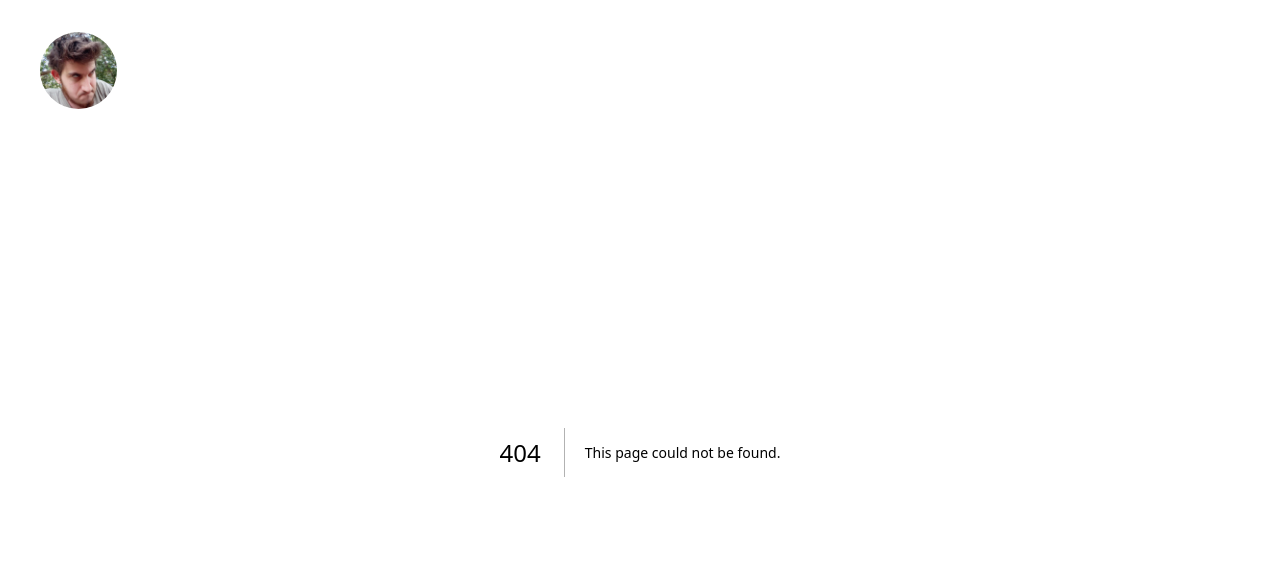
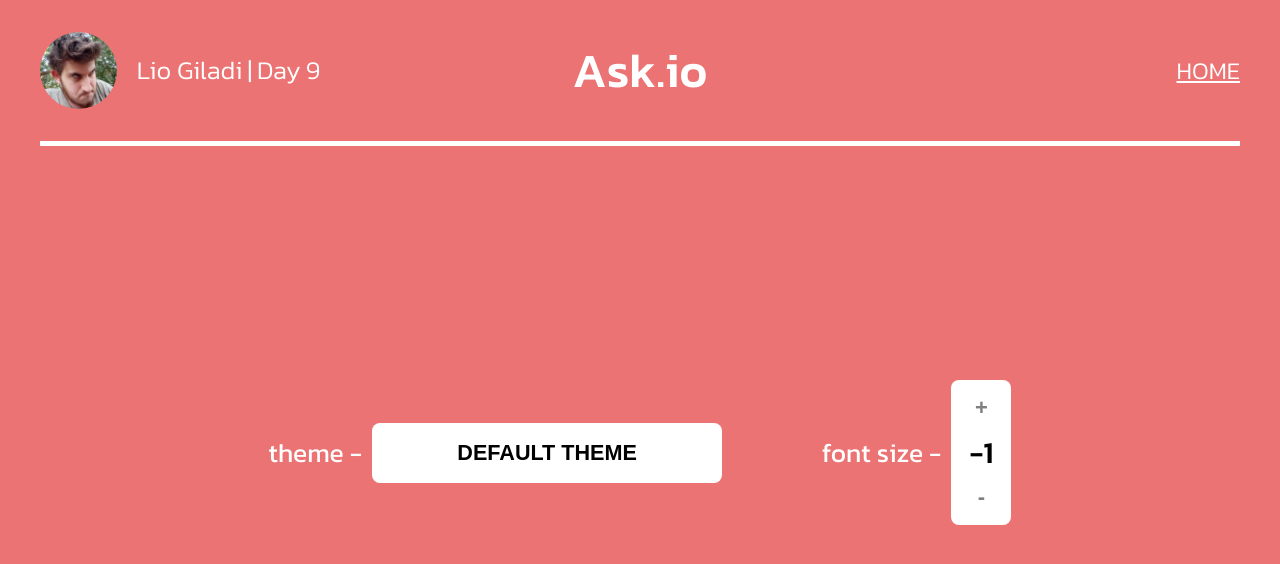
Before and after one commit to zoop-de-loop/ask.io, a Next.js app: page /settings in a window 1280 px wide. Before the commit this address had no page. Shown: the top 564 px of the page. Built offline with nearby package versions, Linux system fonts and the light colour scheme.

Commit message:
Add lowercase settings page + changing theme button upercase modifying to css

```diff
--- /dev/null
+++ b/pages/settings.jsx
@@ -0,0 +1,89 @@
+import { useEffect, useState } from "react";
+import styles from "@/styles/pages/settings.module.scss";
+
+export default function Settings() {
+	const [theme, setTheme] = useState("default");
+	const [fontSize, setFontSize] = useState(-1);
+
+	useEffect(() => {
+		if (localStorage.getItem("theme")) {
+			if (theme === "default") {
+				setTheme(localStorage.getItem("theme"));
+			} else {
+				localStorage.setItem("theme", theme);
+			}
+		} else {
+			localStorage.setItem("theme", "bright");
+		}
+		changeTheme(theme);
+	}, [theme]);
+
+	useEffect(() => {
+		if (localStorage.getItem("font-size")) {
+			if (fontSize === -1) {
+				setFontSize(localStorage.getItem("font-size"));
+			} else {
+				localStorage.setItem("font-size", fontSize);
+			}
+		} else {
+			localStorage.setItem("font-size", 16);
+		}
+		document.documentElement.style.setProperty("--font-size", `${parseInt(fontSize)}px`);
+	}, [fontSize]);
+
+	const toggleTheme = () => {
+		setTheme((prev) => {
+			if (prev === "bright") {
+				return changeTheme("dark");
+			} else {
+				return changeTheme("bright");
+			}
+		});
+	};
+
+	const changeTheme = (givenTheme) => {
+		document.documentElement.style.setProperty("--primary-color", givenTheme === "bright" ? "#EC7373" : "#B95151");
+		document.documentElement.style.setProperty("--secondary-color", givenTheme === "bright" ? "#FFFFFF" : "#301E1E");
+		document.documentElement.style.setProperty("--text-color", givenTheme === "bright" ? "#000000" : "#FFFFFF");
+		document.documentElement.style.setProperty("--invert", givenTheme == "bright" ? "0%" : "100%");
+		return givenTheme;
+	};
+
+	const handleFontPlusCLicked = () => {
+		setFontSize((prev) => {
+			if (parseInt(prev) < 20) {
+				return parseInt(prev) + 1;
+			}
+			return parseInt(prev);
+		});
+	};
+
+	const handleFontMinusCLicked = () => {
+		setFontSize((prev) => {
+			if (parseInt(prev) > 10) {
+				return parseInt(prev) - 1;
+			}
+			return parseInt(prev);
+		});
+	};
+
+	return (
+		<main className={styles.main}>
+			<article className={styles.theme}>
+				<h2>theme -</h2>
+				<button className={styles["theme-switch"]} onClick={toggleTheme}>
+					{theme} THEME
+				</button>
+			</article>
+
+			<article>
+				<h2>font size -</h2>
+				<div className={styles["font-size-switch"]}>
+					<button onClick={handleFontPlusCLicked}>+</button>
+					<h3>{fontSize}</h3>
+					<button onClick={handleFontMinusCLicked}>-</button>
+				</div>
+			</article>
+		</main>
+	);
+}
--- a/styles/pages/settings.module.scss
+++ b/styles/pages/settings.module.scss
@@ -21,6 +21,7 @@
 			height: 60px;
 			background-color: var(--secondary-color);
 			color: var(--text-color);
+			text-transform: uppercase;
 			border: none;
 			border-radius: 8px;
 			font-size: 1.35rem;
```
